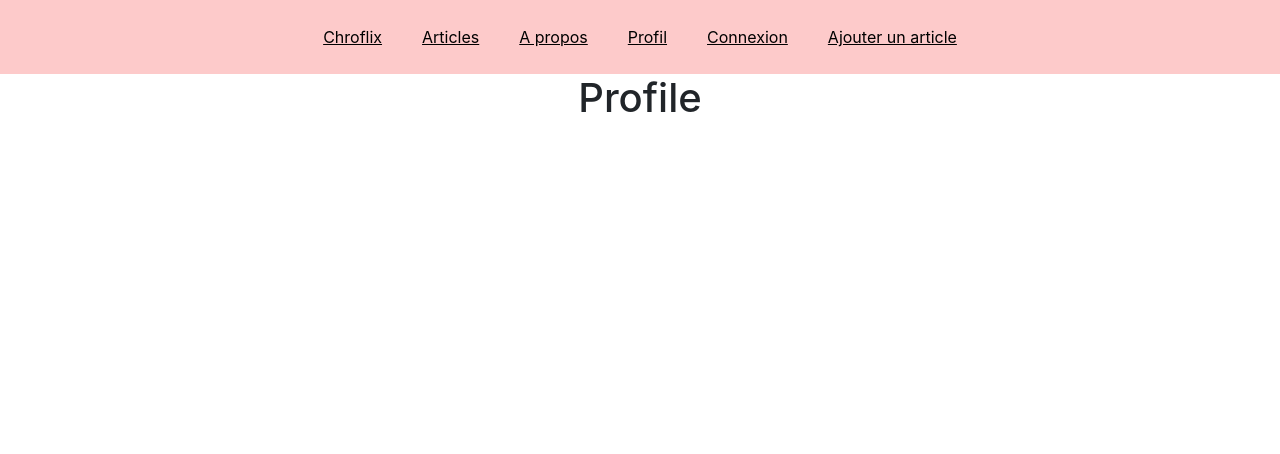
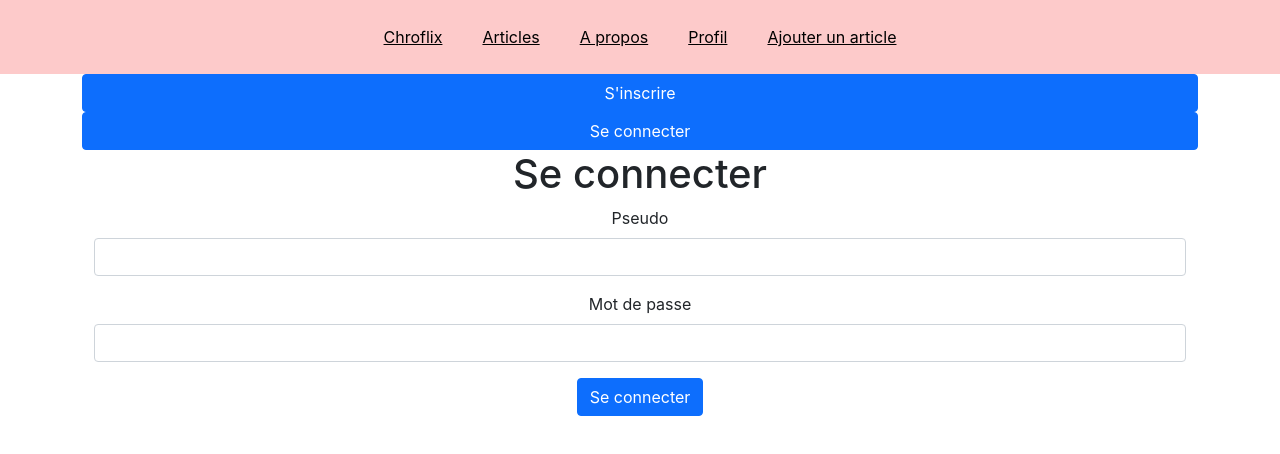
Before and after one commit to Melkibson/tp-reactblog, a React (Vite) app: page /profile in a window 1280 px wide. Shown: the top 454 px of the page. Built offline with nearby package versions, Linux system fonts and the light colour scheme; data requests are answered from the project's data file.

Commit message:
ajouter inscription

```diff
--- a/src/App.jsx
+++ b/src/App.jsx
@@ -3,12 +3,11 @@ import {Fragment} from "react";
 import './App.css';
 import HomePage from "./pages/HomePage";
 import PostsPage from "./pages/PostsPage";
-import About from "./pages/AboutPage";
+import AboutPage from "./pages/AboutPage";
 import ProfilePage from "./pages/ProfilePage";
 import Navigation from "./components/navigation/Navigation";
 import AddPage from "./pages/AddPage";
 import Post from "./components/post/Post";
-import LoginPage from "./pages/LoginPage";
 
 function App() {
 
@@ -22,9 +21,8 @@ function App() {
                    <Fragment>
                        <Route path="/" element={<HomePage/>} />
                        <Route path="/posts" element={<PostsPage/>} />
-                       <Route path="/about" element={<About/>} />
+                       <Route path="/about" element={<AboutPage/>} />
                        <Route path="/profile" element={<ProfilePage/>} />
-                       <Route path="/login" element={<LoginPage/>} />
                        <Route path="/add" element={<AddPage/>} />
                        <Route path="/posts/:id" element={<Post/>} />
                    </Fragment>
--- a/src/components/auth/Auth.jsx
+++ b/src/components/auth/Auth.jsx
@@ -2,12 +2,26 @@ import {useEffect, useState} from "react";
 import {getUsers} from "../../utils/requests";
 import Login from "./Login";
 import {Fragment} from "react";
+import Profile from "../profile/Profile";
+import Register from "./Register";
 
 const Auth = () => {
     const [isLogged, setIsLogged] = useState(false);
     const [users, setUsers] = useState([]);
-    const [email, setEmail] = useState("");
+    const [username, setUsername] = useState("");
     const [password, setPassword] = useState("");
+
+    const [isLogin, setIsLogin] = useState(true);
+    const handleRegisterClick = (e) => {
+        if(e.target.id === "register") {
+            setIsLogin(false);
+        }
+    }
+    const handleLoginClick = (e) => {
+        if(e.target.id === "login") {
+            setIsLogin(true);
+        }
+    }
 
     const path = "http://localhost:3001/users";
     useEffect(() => {
@@ -15,7 +29,7 @@ const Auth = () => {
     }, []);
     const handleSubmit = (e) => {
         e.preventDefault();
-        const user = users.find(user => user.email === email && user.password === password)
+        const user = users.find(user => user.username === username && user.password === password)
         if (user) {
             setIsLogged(user);
         }
@@ -23,8 +37,20 @@ const Auth = () => {
 
     return(
         <Fragment>
-            {!isLogged ? <Login handleSubmit={handleSubmit} setEmail={setEmail} setPassword={setPassword}/>
-            :<h1>Bienvenue {isLogged.name}</h1>}
+            {!isLogged ?
+                <Fragment>
+                    <div className="container">
+                        <div className="row">
+                            <button onClick={handleRegisterClick} id="register" className="btn btn-primary">S'inscrire</button>
+                            <button onClick={handleLoginClick} id="login" className="btn btn-primary">Se connecter</button>
+                        </div>
+                    </div>
+                    {!isLogin ? <Register/> :  <Login handleSubmit={handleSubmit} setUsername={setUsername} setPassword={setPassword}/>}
+                </Fragment>
+                :<Fragment>
+                    <Profile/>
+                    <h2>Bienvenue {isLogged.username}</h2>
+                </Fragment>}
         </Fragment>
     )
 }
--- a/src/components/auth/Login.jsx
+++ b/src/components/auth/Login.jsx
@@ -1,15 +1,15 @@
 import {useEffect, useState} from "react";
 import {getUsers} from "../../utils/requests";
 
-const Login = ({setEmail, setPassword, handleSubmit}) => {
+const Login = ({setUsername, setPassword, handleSubmit}) => {
 
   return(
       <div className="container">
         <h1>Se connecter</h1>
         <form>
           <div className="mb-3">
-            <label htmlFor="exampleInputEmail1" className="form-label">Email</label>
-            <input onChange={e => setEmail(e.target.value)} type="email" className="form-control" id="exampleInputEmail1" aria-describedby="emailHelp"/>
+            <label htmlFor="exampleInputEmail1" className="form-label">Pseudo</label>
+            <input onChange={e => setUsername(e.target.value)} type="email" className="form-control" id="exampleInputEmail1" aria-describedby="emailHelp"/>
           </div>
           <div className="mb-3">
             <label htmlFor="exampleInputPassword1" className="form-label">Mot de passe</label>
--- a/src/components/auth/Register.jsx
+++ b/src/components/auth/Register.jsx
@@ -2,6 +2,7 @@ import {useState} from "react";
 
 const Register = () => {
     const [users, setUsers] = useState([]);
+    const [username, setUsername] = useState('');
     const [email, setEmail] = useState("");
     const [password, setPassword] = useState("");
     const [passwordConfirm, setPasswordConfirm] = useState("");
@@ -14,7 +15,7 @@ const Register = () => {
             headers: {
                 "Content-Type": "application/json"
             },
-            body: JSON.stringify({email, password})
+            body: JSON.stringify({username, email, password})
         })
             .then(res => res.json())
             .then(data => setUsers(users.concat(data)))
@@ -28,6 +29,7 @@ const Register = () => {
             postUser();
             setEmail('')
             setPassword('')
+            alert("Inscription confirmée");
         } else {
             alert("Passwords do not match");
         }
@@ -37,6 +39,10 @@ const Register = () => {
       <div className="container">
           <h1>S'inscrire</h1>
           <form>
+              <div className="mb-3">
+                  <label htmlFor="exampleInputEmail1" className="form-label">Pseudo</label>
+                  <input onChange={e => setUsername(e.target.value)} type="email" className="form-control" id="exampleInputEmail1" aria-describedby="emailHelp"/>
+              </div>
               <div className="mb-3">
                   <label htmlFor="exampleInputEmail1" className="form-label">Email</label>
                   <input onChange={e => setEmail(e.target.value)} type="email" className="form-control" id="exampleInputEmail1" aria-describedby="emailHelp"/>
--- a/src/components/navigation/Navigation.jsx
+++ b/src/components/navigation/Navigation.jsx
@@ -9,7 +9,6 @@ const Navigation = () => {
             <Link to="/posts">Articles</Link>
             <Link to="/about">A propos</Link>
             <Link to="/profile">Profil</Link>
-            <Link to="/login">Connexion</Link>
             <Link to="/add">Ajouter un article</Link>
         </div>
     )
--- a/src/pages/LoginPage.jsx
+++ /dev/null
@@ -1,32 +0,0 @@
-import {Fragment, useState} from "react";
-import Auth from "../components/auth/Auth";
-import Register from "../components/auth/Register";
-
-const LoginPage = () => {
-    const [isLogin, setIsLogin] = useState(true);
-    const handleRegisterClick = (e) => {
-        if(e.target.id === "register") {
-            setIsLogin(false);
-        }
-    }
-    const handleLoginClick = (e) => {
-        if(e.target.id === "login") {
-            setIsLogin(true);
-        }
-    }
-
-  return(
-      <Fragment>
-        <div className="container">
-            <div className="row">
-              <button onClick={handleRegisterClick} id="register" className="btn btn-primary">S'inscrire</button>
-              <button onClick={handleLoginClick} id="login" className="btn btn-primary">Se connecter</button>
-            </div>
-        </div>
-          {isLogin ? <Auth/> : <Register/>}
-      </Fragment>
-
-  )
-}
-
-export default LoginPage;
--- a/src/pages/ProfilePage.jsx
+++ b/src/pages/ProfilePage.jsx
@@ -1,11 +1,9 @@
-import React from "react";
-import Profile from "../components/profile/Profile";
+import Auth from "../components/auth/Auth";
 
 const ProfilePage = () => {
-
-    return (
-       <Profile/>
-    )
+  return(
+      <Auth/>
+  )
 }
 
 export default ProfilePage;
--- a/src/utils/db.json
+++ b/src/utils/db.json
@@ -44,15 +44,18 @@
   "users": [
     {
       "id": 1,
+      "username": "admin",
       "email": "admin@gmail.com",
       "password": "admin"
     },
     {
       "id": 2,
+      "username": "user",
       "email": "user@gmail.com",
       "password": "userpassword"
     },
     {
+      "username": "yamna",
       "email": "yamna",
       "password": "yamna",
       "id": 3
```
